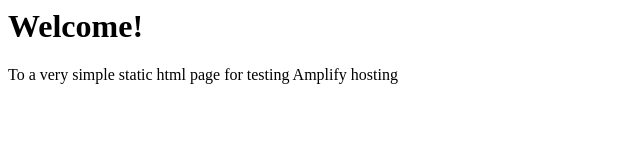
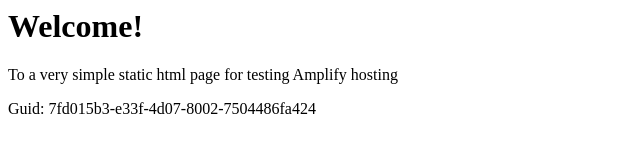
Before and after one commit to aws-aemilia-sin/Github-PR-Commit-Integration-Test-DoNotTouch-Gith-P5X5MO5I-v1-prod-ap-southeast-1, a website: page src/index.html in a window 1280 px wide. Shown: the whole page, without its empty margins (0-640 px from the left). Drawn offline with Linux system fonts and the light colour scheme.

Commit message:
commit from integ tests

```diff
--- a/src/index.html
+++ b/src/index.html
@@ -1,3 +1,5 @@
+
+
 <html lang="en">
 
 <head>
@@ -10,6 +12,6 @@
 <body>
     <h1>Welcome!</h1>
     <p>To a very simple static html page for testing Amplify hosting</p>
-</body>
+    <p>Guid: 7fd015b3-e33f-4d07-8002-7504486fa424</p></body>
 
 </html>
```
